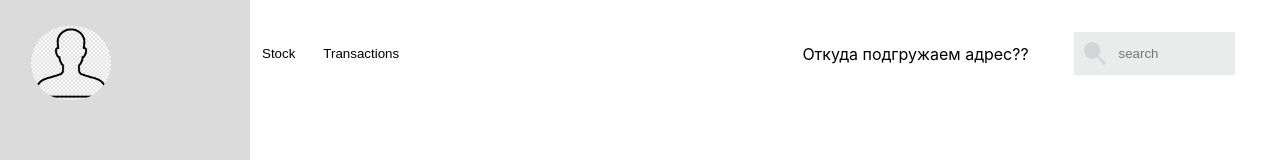
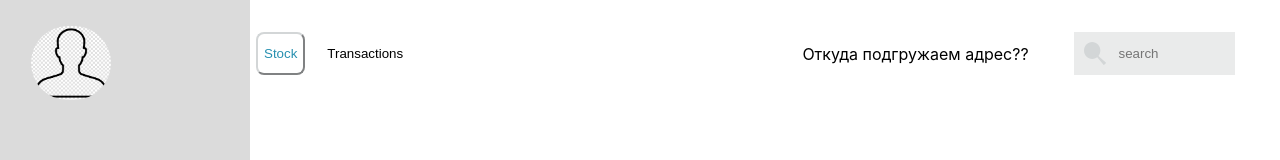
Before and after one commit to theendATM/ServiceCenterApp_Frontend, a React (Create React App) app: page / in a window 1280 px wide. In both pictures the pointer is over the input "Stock". Shown: the top 160 px of the page. Built offline with nearby package versions, Linux system fonts and the light colour scheme.

Commit message:
border radius fix

```diff
--- a/src/components/Header/Header.css
+++ b/src/components/Header/Header.css
@@ -6,10 +6,11 @@
   justify-content:space-between;
 }
 
-.but:active{
+.but:hover ,.but:focus{
   color: hsla(194, 64%, 42%, 1);
-  border-color: hsla(195, 5%, 84%, 1);
   border-width: 2px;
+  border-radius: 8px;
+  border-color:#D3D6D7;
 }
 
 .but{
```
